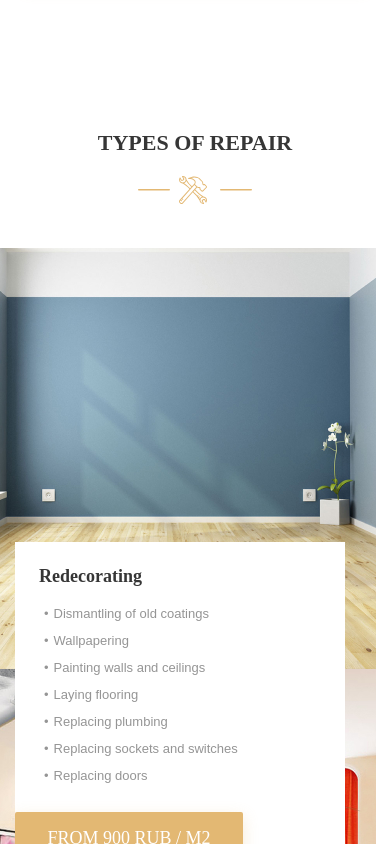
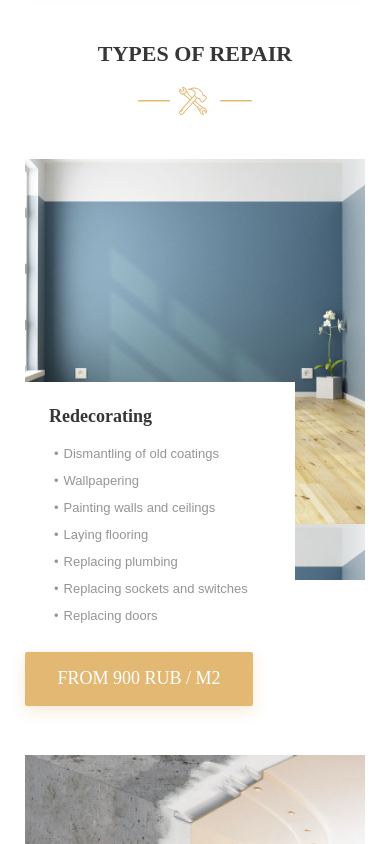
Before and after one commit to romanpast/RepairDesignProjectSF, a website: page index.html in a window 390 px wide. Shown: the part 2269-3113 px from the top of the page. Drawn offline with Linux system fonts and the light colour scheme.

Commit message:
prices mobile

```diff
--- a/public/src/style.scss
+++ b/public/src/style.scss
@@ -497,6 +497,7 @@ header {
 
 
 .price-card {
+    background-size: contain;
     margin-right: 30px;
     width: 392px;
     height: 421px;
@@ -551,14 +552,17 @@ header {
 
 .item1 {
     background: url(../img/item1.jpg);
+    background-size: contain;
 }
 
 .item2 {
     background: url(../img/item2.jpg);
+    background-size: contain;
 }
 
 .item3 {
     background: url(../img/item3.jpg);
+    background-size: contain;
     margin: 0;
 }
 
@@ -721,6 +725,7 @@ header {
     // online
 
     .online {
+        margin-bottom: 58px;
         background: linear-gradient(
         to top,
         white 0px,
@@ -791,5 +796,27 @@ header {
 
     }
 
+    // prices
+
+    .price-card {
+        margin: 0 auto 175px;
+        width: 340px;
+        height: 421px;
+        text-align: start;
+
+    }
+    .item-info {
+        width: 270px;
+        top: 223px;
+        margin: 0;
+    }
+
+    .item2 {
+        background: url(../img/item2-m.jpg);
+        background-size: cover;
+    }
+
+
+
 
 }
```
Also changed, not shown: public/css/style.css, public/img/item2-m.jpg (added), public/src/style.css, 1 other file.
